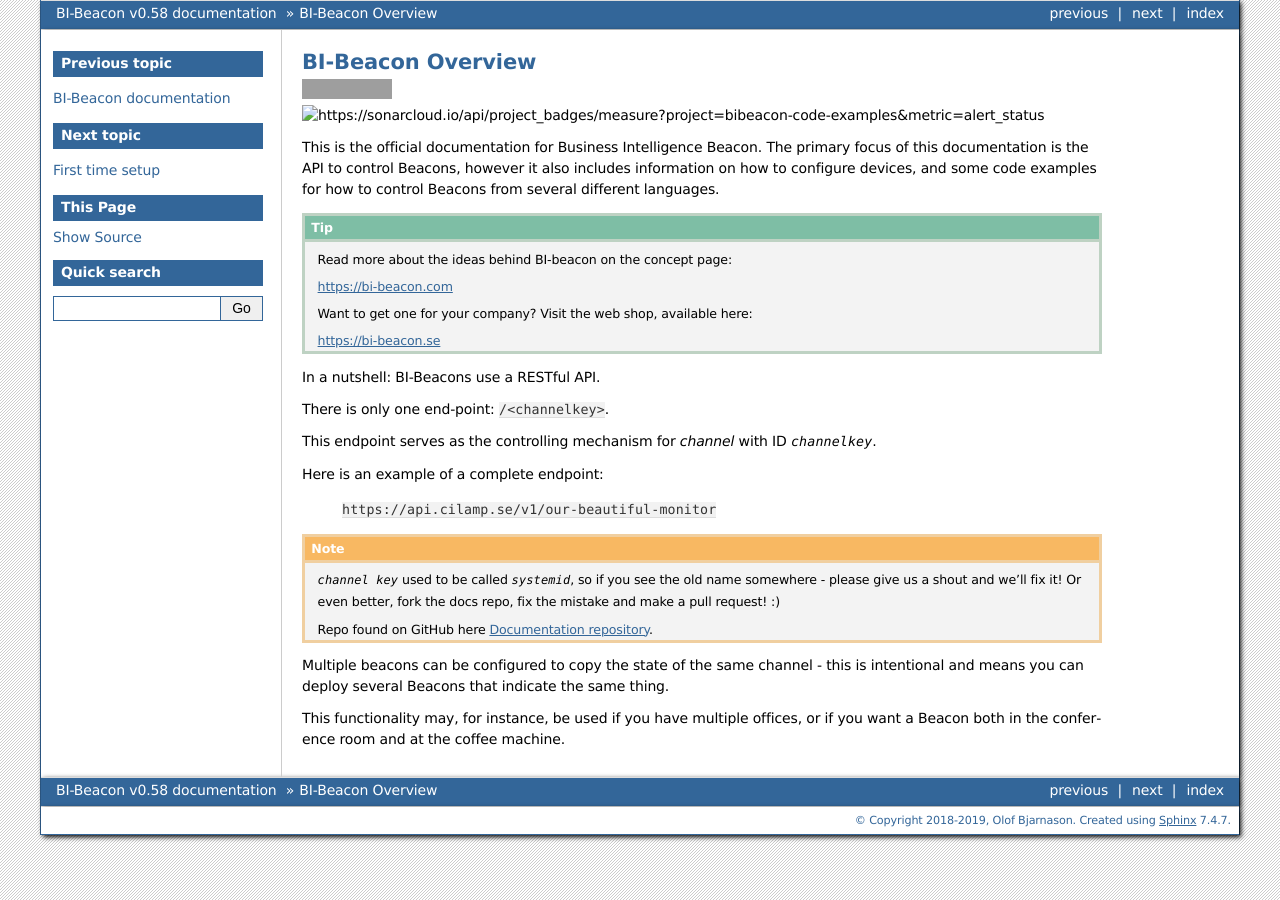
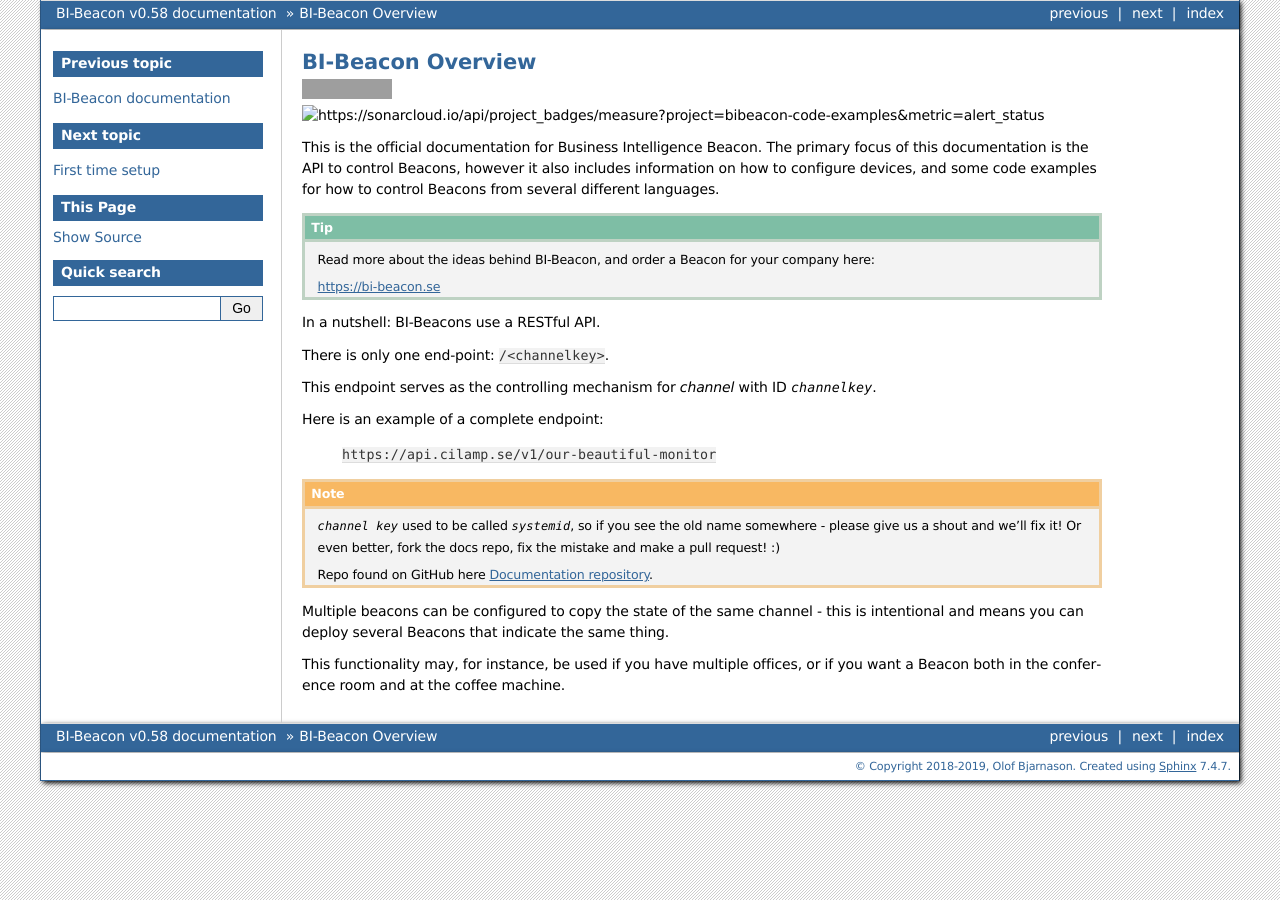
Before and after one commit to BI-Beacon/docs, a Sphinx documentation site: the page built from docs/overview.rst, in a window 1280 px wide. Built offline with Sphinx 7.4.7, drawn with Linux system fonts in a browser that asks for light colours; pages that are not in the unit, such as notebooks, are missing from menus; grey boxes are pictures that could not be loaded.

Commit message:
update home page link

```diff
--- a/docs/overview.rst
+++ b/docs/overview.rst
@@ -15,11 +15,8 @@
 
 .. tip::
 
-    Read more about the ideas behind BI-beacon on the concept page:
-
-    https://bi-beacon.com
-
-    Want to get one for your company? Visit the web shop, available here:
+    Read more about the ideas behind BI-Beacon, and order a Beacon for
+    your company here:
 
     https://bi-beacon.se
 
```
